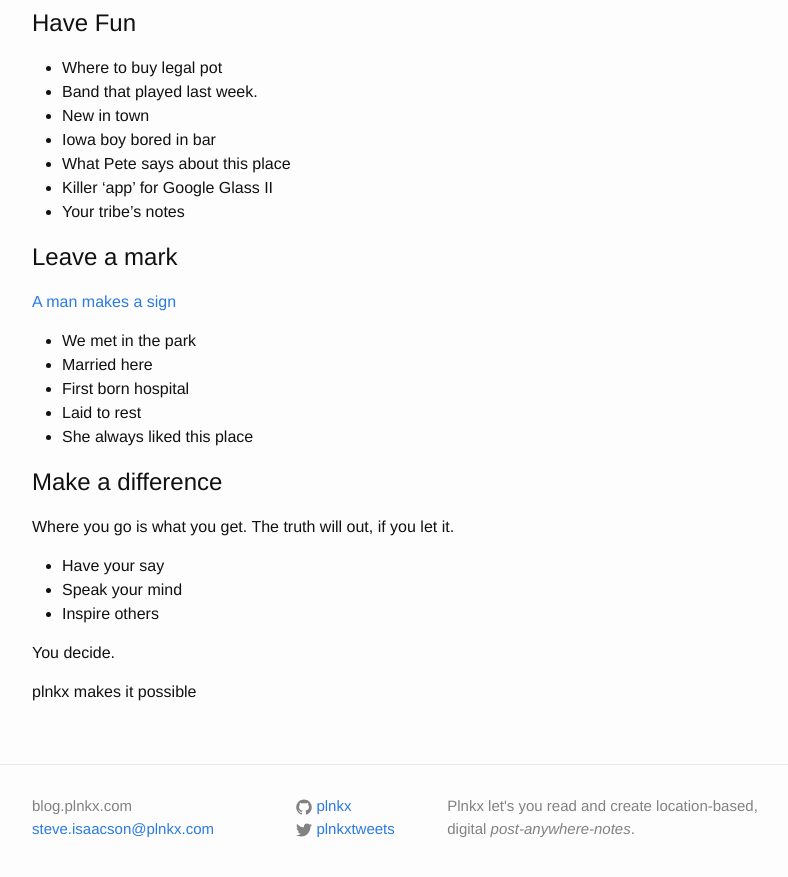
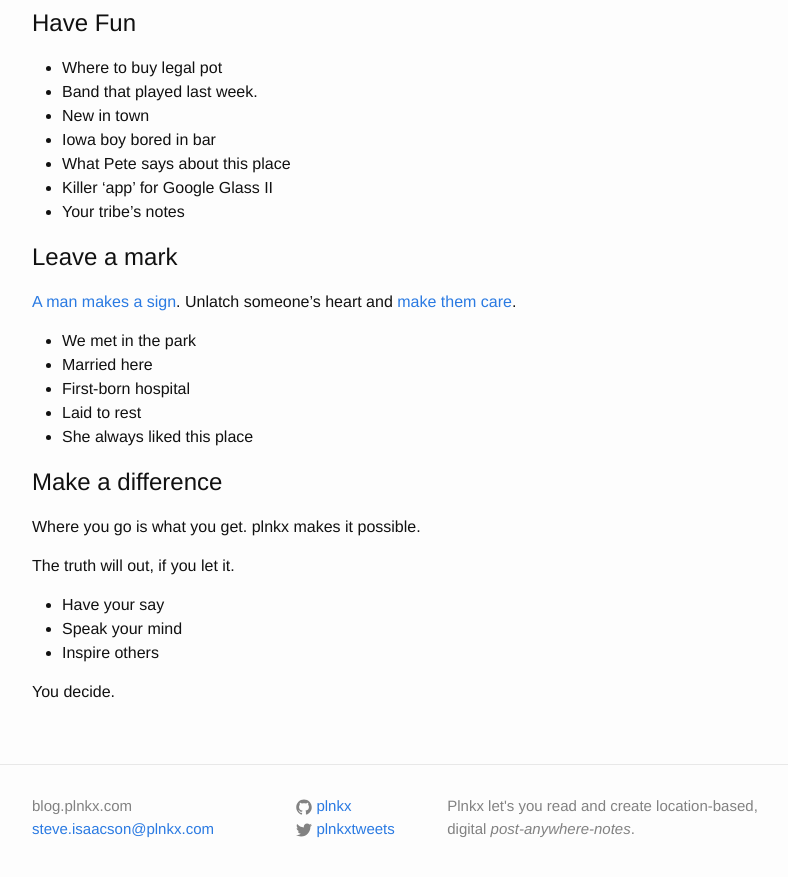
Before and after one commit to plnkx/blog, a Jekyll site: the page built from _posts/2015-09-04-why-plnk.markdown, in a window 1280 px wide and 900 px high, scrolled down 789 px. Shown: the top 877 px of the window, without its empty margins (238-1026 px from the left). Built offline with Jekyll 4.4.1, drawn with Linux system fonts in a browser that asks for light colours.

Commit message:
- _posts/2015-09-04-why-plnk.markdown    - link to six-word story

```diff
--- a/_posts/2015-09-04-why-plnk.markdown
+++ b/_posts/2015-09-04-why-plnk.markdown
@@ -45,22 +45,25 @@
 
 # Leave a mark
 
-[A man makes a sign](/2015/09/03/a-man-makes-a-sign.html)
+[A man makes a sign](/2015/09/03/a-man-makes-a-sign.html). Unlatch
+someone's heart and [make them care](https://en.wikipedia.org/wiki/For_sale:_baby_shoes,_never_worn).
+
 
  * We met in the park
  * Married here
- * First born hospital
+ * First-born hospital
  * Laid to rest
  * She always liked this place
 
 # Make a difference
 
-Where you go is what you get. The truth will out, if you let it.
+Where you go is what you get.
+plnkx makes it possible.
+
+The truth will out, if you let it.
 
  * Have your say
  * Speak your mind
  * Inspire others
 
 You decide.
-
-plnkx makes it possible
```
